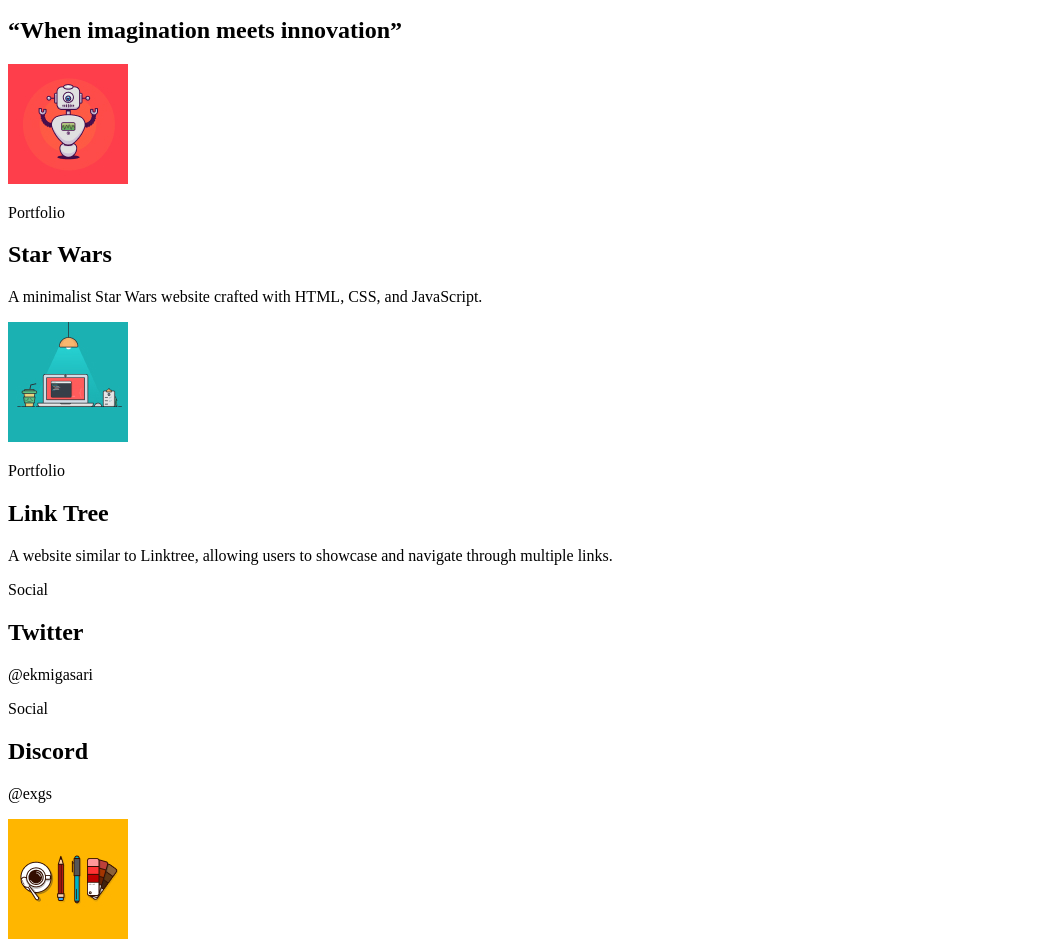
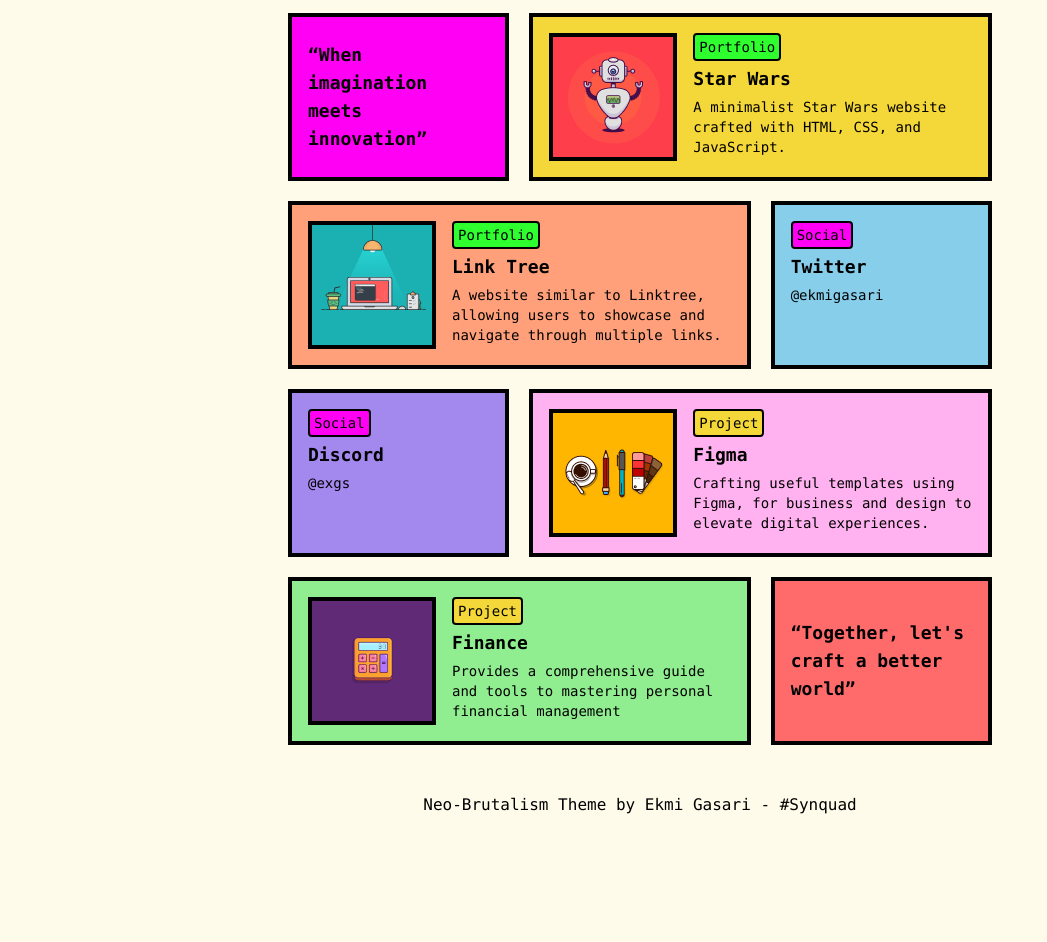
Before and after one commit to ekmigasari/personal-web, a website built with Vite: page index.html in a window 1280 px wide. Shown: the part 300-1242 px from the top of the page, without its empty margins (0-1047 px from the left). After the commit the page ends 1149 px from the top, so only its background shows below. Built offline with nearby package versions, Linux system fonts and the light colour scheme.

Commit message:
tambahan globals.css fixed

```diff
--- a/index.html
+++ b/index.html
@@ -3,7 +3,7 @@
   <head>
     <meta charset="UTF-8" />
     <link rel="icon" href="profic.jpg" />
-    <link rel="stylesheet" href="./dist/globals.css" />
+    <link rel="stylesheet" href="./globals.css" />
     <title>Ekmi Gasari</title>
   </head>
   <body>
@@ -86,7 +86,7 @@
           class="card col-span-2 bg-custom6 lg:col-span-2 openlink"
           data-link="https://www.figma.com/@ekmigasari"
         >
-          <img src="./ilus-figma.jpg" />
+          <img src="./public/ilus-figma.jpg" />
           <div class="boxTextCard">
             <p class="tag bg-custom3">Project</p>
             <h2>Figma</h2>
@@ -100,7 +100,7 @@
           class="card col-span-2 bg-custom7 lg:col-span-2 openlink"
           data-link="https://manajemenkeuanganku.com"
         >
-          <img src="./ilus-finance.jpg" />
+          <img src="./public/ilus-finance.jpg" />
           <div class="boxTextCard">
             <p class="tag bg-custom3">Project</p>
             <h2>Finance</h2>
--- a/package.json
+++ b/package.json
@@ -4,7 +4,7 @@
   "version": "0.0.0",
   "type": "module",
   "scripts": {
-    "tailwind": "npx tailwindcss -i ./style.css -o ./dist/globals.css --watch",
+    "tailwind": "npx tailwindcss -i ./style.css -o ./globals.css --watch",
     "dev": "concurrently \"vite\" \"npm run tailwind\"",
     "build": "vite build",
     "preview": "vite preview"
```
Also changed, not shown: globals.css (added).
